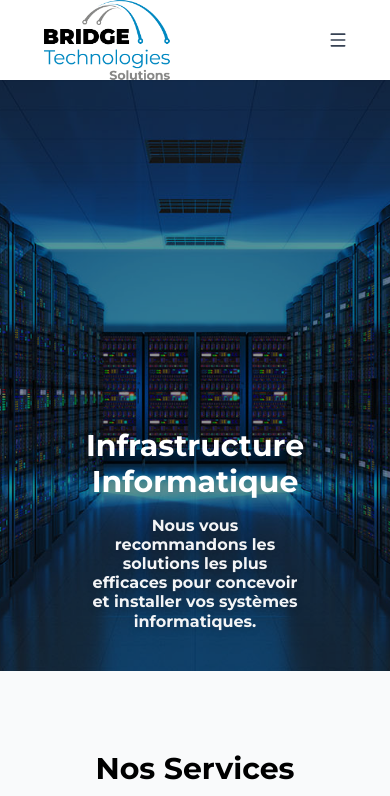
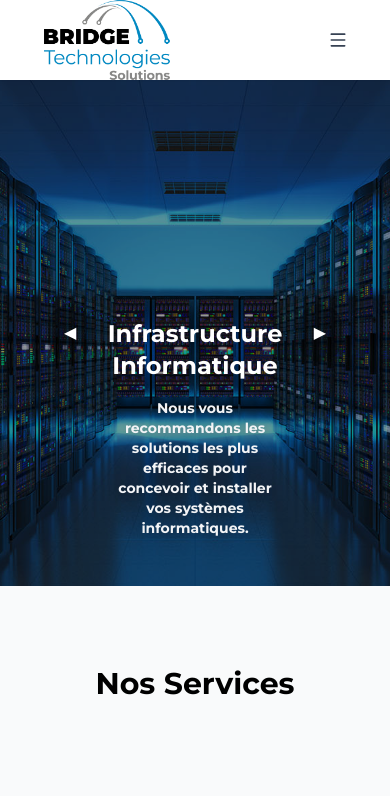
Before and after one commit to BridgeTech-Solutions/Bridge-site, a Next.js app: page / in a window 390 px wide. Shown: the top 796 px of the page. Built offline with nearby package versions, Linux system fonts and the light colour scheme.

Commit message:
entreprise

```diff
--- a/app/page.tsx
+++ b/app/page.tsx
@@ -22,10 +22,10 @@
 //import { SERVICES } from "@/lib/constants";
 "use client";
 
-import { SERVICES, METRICS, VALUES, IMAGES, PARTNERS } from "@/lib/constants";
+import { SERVICES, METRICS, VALUES, IMAGES ,PARTNERS } from "@/lib/constants";
 import Image from "next/image";
 import Link from "next/link";
-import { motion, AnimatePresence } from "framer-motion";
+import { motion } from "framer-motion";
 import { useState, useEffect } from "react";
 
 export default function Home() {
@@ -47,7 +47,7 @@ export default function Home() {
     setCurrentIndex((prev) => (prev - 1 + IMAGES.length) % IMAGES.length);
   };
 
-  // Générer les logos partenaires avec mapping spécifique
+  // Générer les logos partenaires
   const partnerLogos = Object.entries(PARTNERS).flatMap(([category, names]) =>
     names.map((name) => {
       let fileName = "";
@@ -62,7 +62,7 @@ export default function Home() {
           fileName = "Palo_Alto.png";
           break;
         case "Hyper-V":
-          fileName = "mshyperv.png"; // image spécifique pour Hyper-V
+          fileName = "mshyperv.png";
           break;
         default:
           fileName = `${name.toLowerCase()}.png`;
@@ -77,49 +77,44 @@ export default function Home() {
 
   return (
     <main>
-      {/* Section HERO avec défilement coulissant */}
-      <section className="relative h-[70vh] overflow-hidden">
-        <AnimatePresence>
-          <motion.div
-            key={IMAGES[currentIndex].key}
-            initial={{ x: "100%" }}
-            animate={{ x: 0 }}
-            exit={{ x: "-100%" }}
-            transition={{ duration: 1 }}
-            className="absolute inset-0"
+      {/* Section HERO réduite */}
+      <section className="relative h-[60vh] w-full overflow-hidden">
+        <div
+          className="absolute inset-0 flex transition-transform duration-1000 ease-in-out"
+          style={{ transform: `translateX(-${currentIndex * 100}%)` }}
         >
+          {IMAGES.map((img) => (
+            <div key={img.key} className="relative w-full h-[60vh] flex-shrink-0">
               <Image
-              src={IMAGES[currentIndex].image}
-              alt={IMAGES[currentIndex].title}
+                src={img.image}
+                alt={img.title}
                 fill
-              className="object-cover object-center w-full h-full"
-              priority
+                className="object-cover"
               />
               <div className="absolute inset-0 bg-black/40"></div>
-          </motion.div>
-        </AnimatePresence>
-
-        {/* Texte en bas de l'image */}
-        <div className="absolute bottom-10 left-1/2 transform -translate-x-1/2 z-10 text-center px-4 max-w-4xl">
-          <h1 className="text-3xl md:text-5xl font-bold text-white mb-2 drop-shadow-lg">
-            {IMAGES[currentIndex].title}
+              <div className="absolute bottom-6 left-1/2 transform -translate-x-1/2 z-10 text-center px-4 max-w-3xl">
+                <h1 className="text-2xl md:text-4xl font-bold text-white mb-2 drop-shadow-lg">
+                  {img.title}
                 </h1>
-          <h5 className="text-md md:text-lg text-gray-100 drop-shadow-md">
-            {IMAGES[currentIndex].description}
+                <h5 className="text-sm md:text-lg text-gray-100 drop-shadow-md">
+                  {img.description}
                 </h5>
+              </div>
+            </div>
+          ))}
         </div>
 
         {/* Flèches navigation */}
         <div className="absolute inset-0 flex items-center justify-between px-6 z-20">
           <button
             onClick={prevImage}
-            className="bg-black/5 text-white p-2 rounded-full transition opacity-5 hover:opacity-20"
+            className="bg-black/30 text-white p-2 rounded-full transition hover:bg-black/50"
           >
             ◀
           </button>
           <button
             onClick={nextImage}
-            className="bg-black/5 text-white p-2 rounded-full transition opacity-5 hover:opacity-20"
+            className="bg-black/30 text-white p-2 rounded-full transition hover:bg-black/50"
           >
             ▶
           </button>
@@ -221,7 +216,7 @@ export default function Home() {
               transition={{
                 repeat: Infinity,
                 repeatType: "loop",
-                duration: 8, // défilement plus rapide et continu
+                duration: 8,
                 ease: "linear",
               }}
             >
--- a/lib/constants.ts
+++ b/lib/constants.ts
@@ -214,7 +214,7 @@ export const IMAGES = [
     key: "infogerance",
     title: "Infogérance",
     description:
-      "Optimisez votre productivité en nous confiant la gestion de votre système informatique, car votre succès est notre priorité.",
+      "Optimisez votre productivité en nous confiant la gestion de votre système informatique.",
     image: "/images/noc.jpg",
   },
   {
@@ -240,8 +240,7 @@ export const IMAGES = [
   {
     key: "gestion_projets",
     title: "Gestion des Projets",
-    description:
-      "Nous donnons à vos projets un cadre de référence solide.",
+    description: "Nous donnons à vos projets un cadre de référence solide.",
     image: "/images/gestproj.png",
   },
-] as const;
+];
```
Lines whose indentation alone changed are shown as unchanged.
